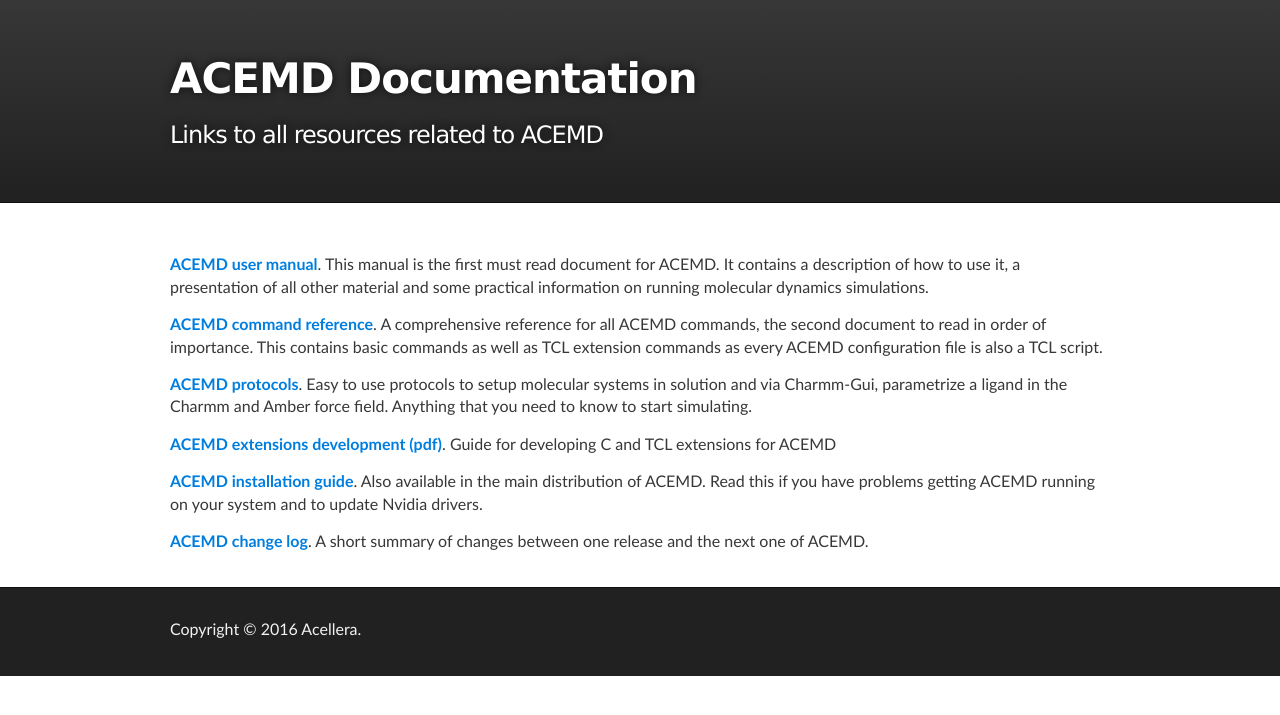
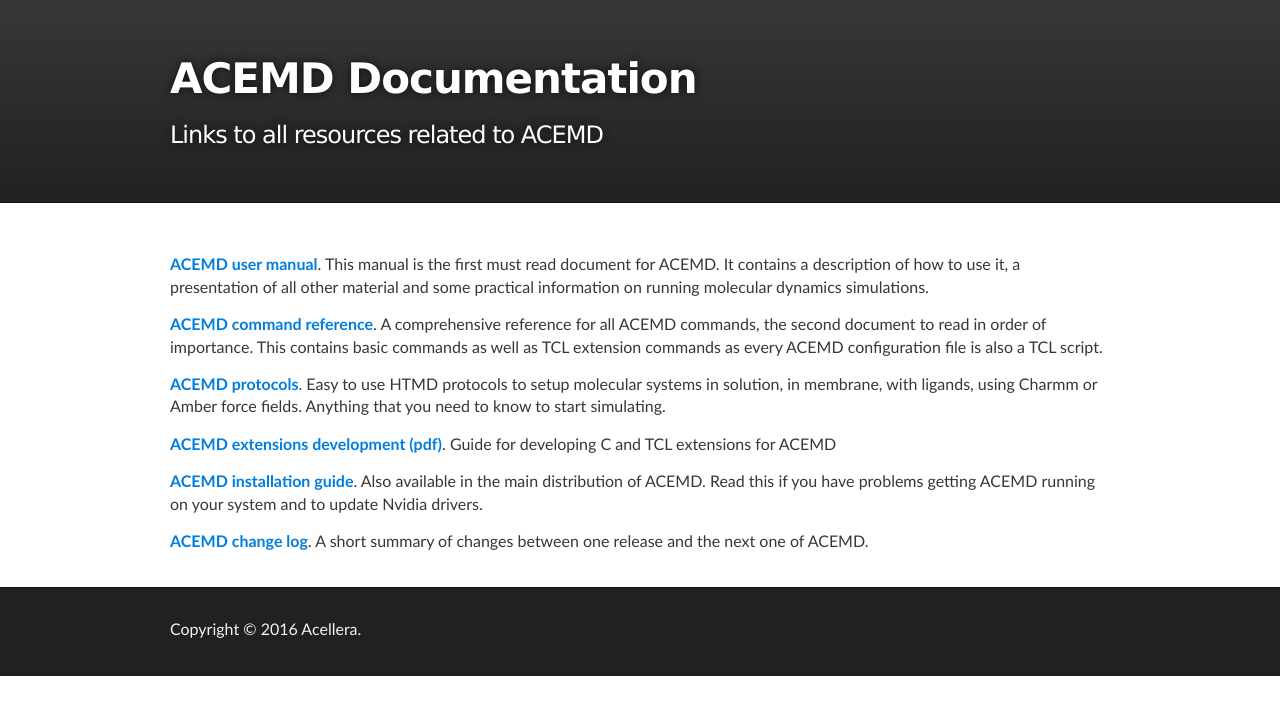
Before and after one commit to Acellera/docs.acellera.com, a Jekyll site: the page built from acemd/index.md, in a window 1280 px wide. Shown: the top 715 px of the page. Built offline with Jekyll 4.4.1, drawn with Linux system fonts in a browser that asks for light colours.

Commit message:
Changed ACEMD protocols from old version (pointing to multiscalelab) to HTMD protocols

```diff
--- a/acemd/index.md
+++ b/acemd/index.md
@@ -10,7 +10,7 @@
 
 <a href="https://acellera.github.io/docs.acellera.com/acemd/commands/">__ACEMD command reference__</a>. A comprehensive reference for all ACEMD commands, the second document to read in order of importance. This contains basic commands as well as TCL extension commands as every ACEMD configuration file is also a TCL script.
 
-<a href="https://acellera.github.io/docs.acellera.com/acemd/protocols/">__ACEMD protocols__</a>. Easy to use protocols to setup molecular systems in solution and via Charmm-Gui, parametrize a ligand in the Charmm and Amber force field. Anything that you need to know to start simulating.
+<a href="https://www.htmd.org/docs/tutorials.html">__ACEMD protocols__</a>. Easy to use HTMD protocols to setup molecular systems in solution, in membrane, with ligands, using Charmm or Amber force fields. Anything that you need to know to start simulating.
 
 <a href="http://secure.acellera.com/manuals/latest/docs/ACEMD-Extension-Guide.pdf" target="_parent">__ACEMD extensions development (pdf)__</a>. Guide for developing C and TCL extensions for ACEMD
 
```
